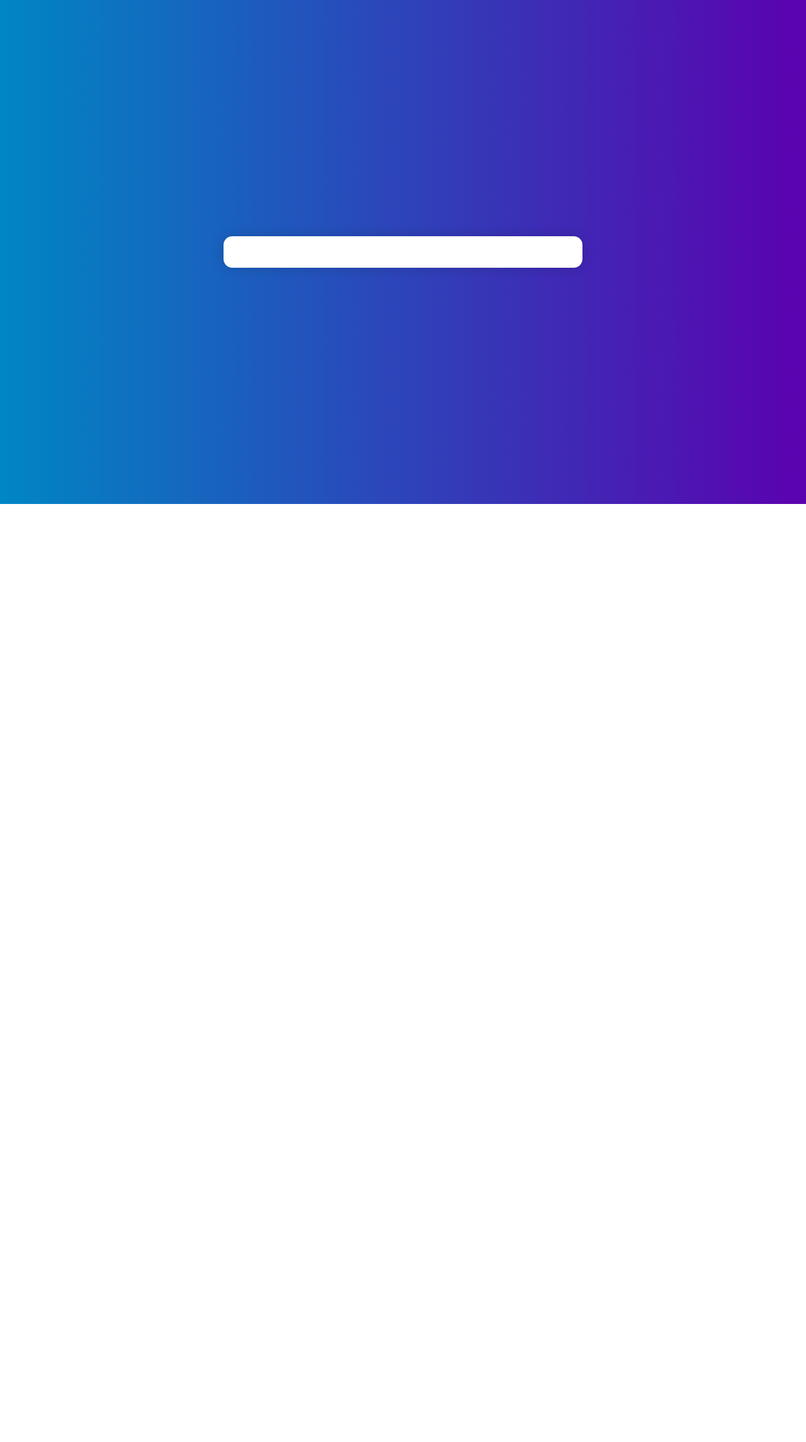
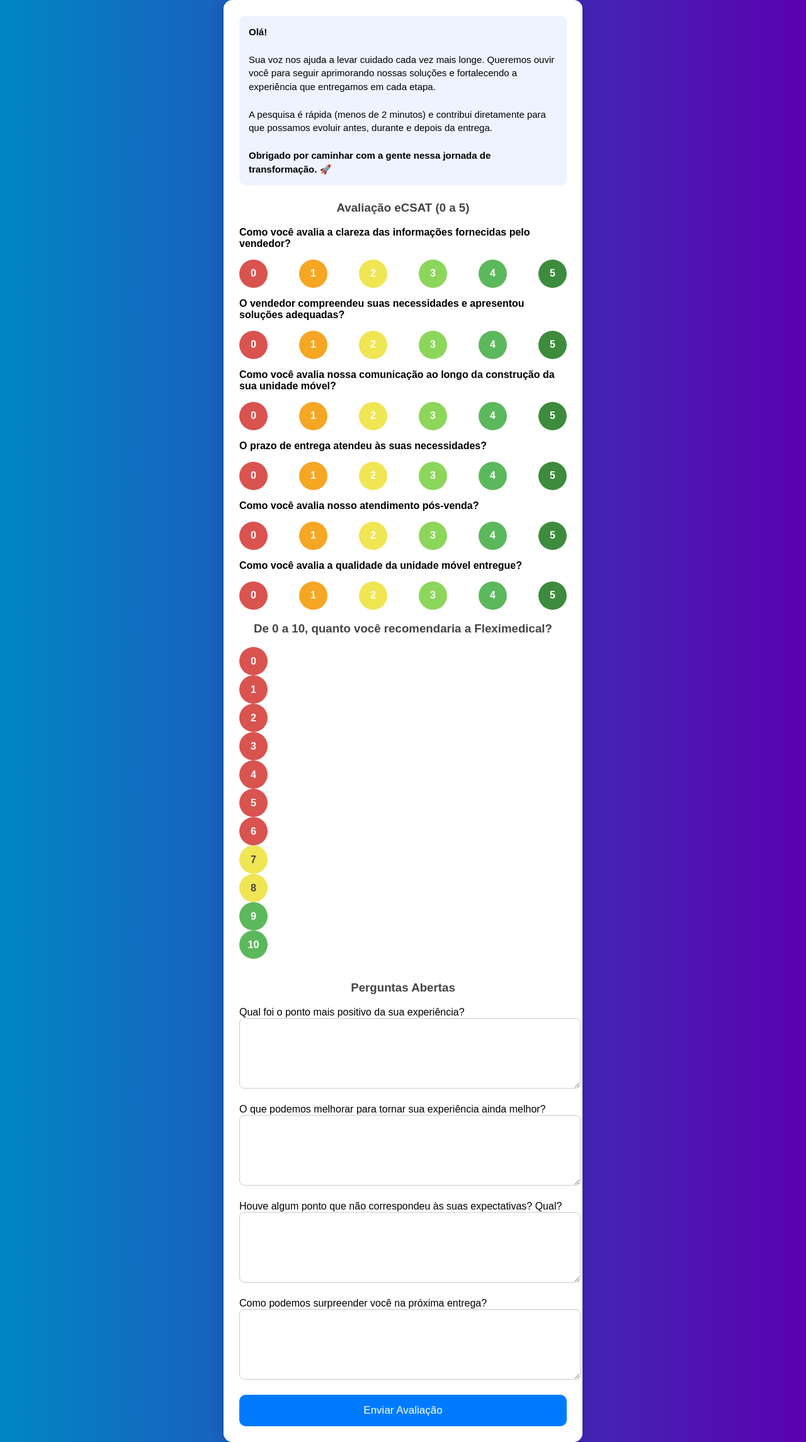
Before and after one commit to HenriqueNunes-2008/Termo_Aceite, a Flask app: page /nps in a window 1280 px wide. Shown: the part 120-2409 px from the top of the page at 63% size. Before the commit the page ends 920 px from the top, so only its background shows below. Run offline with Flask 3, Linux system fonts and the light colour scheme.

Commit message:
Refactor NPS HTML template with updated styles and content

```diff
--- a/templates/nps.html
+++ b/templates/nps.html
@@ -282,8 +282,83 @@
 
 <!-- ===== CONTEÚDO ===== -->
 <div class="containerx">
-    <!-- formulário permanece inalterado -->
-    <!-- (mantive exatamente como você enviou) -->
+      <div class="intro-text">
+        <b>Olá!</b><br><br>
+        Sua voz nos ajuda a levar cuidado cada vez mais longe. Queremos ouvir você para seguir aprimorando nossas soluções e fortalecendo a experiência que entregamos em cada etapa.<br><br>
+        A pesquisa é rápida (menos de 2 minutos) e contribui diretamente para que possamos evoluir antes, durante e depois da entrega.<br><br>
+        <b>Obrigado por caminhar com a gente nessa jornada de transformação. 🚀</b>
+    </div>
+
+    <form method="POST" enctype="multipart/form-data">
+
+        <!-- 1️⃣ eCSAT -->
+        <h3>Avaliação eCSAT (0 a 5)</h3>
+
+        {% set perguntas = [
+            "Como você avalia a clareza das informações fornecidas pelo vendedor?",
+            "O vendedor compreendeu suas necessidades e apresentou soluções adequadas?",
+            "Como você avalia nossa comunicação ao longo da construção da sua unidade móvel?",
+            "O prazo de entrega atendeu às suas necessidades?",
+            "Como você avalia nosso atendimento pós-venda?",
+            "Como você avalia a qualidade da unidade móvel entregue?"
+        ] %}
+
+        {% for p in range(6) %}
+        <div class="csat-question">
+            <p><b>{{ perguntas[p] }}</b></p>
+
+            <div class="csat-options">
+                {% for n in range(0,6) %}
+                    <input type="radio" id="csat{{p}}{{n}}" name="csat{{p}}" value="{{n}}" required>
+
+                    <label
+                        for="csat{{p}}{{n}}"
+                        class="csat-{{n}}"
+                    >{{n}}</label>
+
+                {% endfor %}
+            </div>
+        </div>
+        {% endfor %}
+
+        <!-- 2️⃣ NPS -->
+        <div class="nps-block">
+            <h3>De 0 a 10, quanto você recomendaria a Fleximedical?</h3>
+
+            <div class="nps-buttons">
+                {% for i in range(0,11) %}
+                    <input type="radio" id="nota{{i}}" name="nota" value="{{i}}" required>
+
+                    {% if i <= 6 %}
+                        <label class="red" for="nota{{i}}">{{i}}</label>
+                    {% elif i <= 8 %}
+                        <label class="yellow" for="nota{{i}}">{{i}}</label>
+                    {% else %}
+                        <label class="green" for="nota{{i}}">{{i}}</label>
+                    {% endif %}
+                {% endfor %}
+            </div>
+        </div>
+
+        <!-- 3️⃣ Perguntas abertas -->
+        <h3 style="margin-top:35px;">Perguntas Abertas</h3>
+
+        <label>Qual foi o ponto mais positivo da sua experiência?</label>
+        <textarea name="aberto1"></textarea>
+
+        <label>O que podemos melhorar para tornar sua experiência ainda melhor?</label>
+        <textarea name="aberto2"></textarea>
+
+        <label>Houve algum ponto que não correspondeu às suas expectativas? Qual?</label>
+        <textarea name="aberto3"></textarea>
+
+        <label>Como podemos surpreender você na próxima entrega?</label>
+        <textarea name="aberto4"></textarea>
+
+        <button type="submit">Enviar Avaliação</button>
+
+    </form>
+
 </div>
 
 </body>
```
